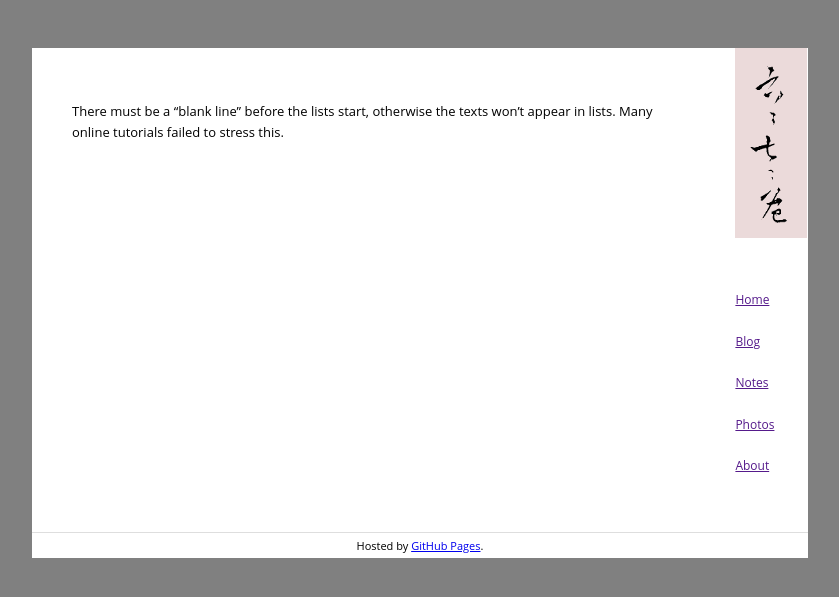
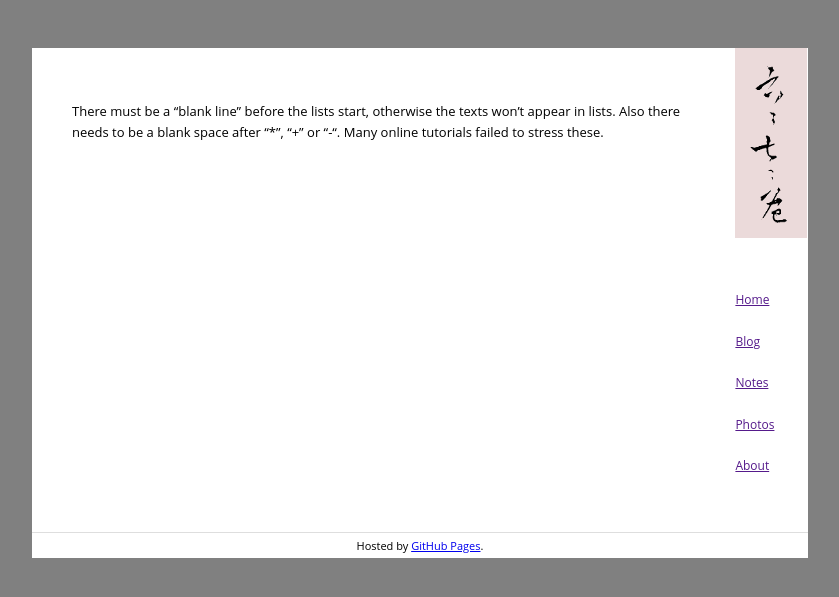
Before and after one commit to wangguanzhou/wangguanzhou.github.io, a Jekyll site: the page built from _posts/2014-12-01-markdown-list.md, in a window 1280 px wide. Shown: the top 597 px of the page, without its empty margins (220-1059 px from the left). Built offline with Jekyll 4.4.1, drawn with Linux system fonts in a browser that asks for light colours.

Commit message:
clean text

```diff
--- a/_posts/2014-12-01-markdown-list.md
+++ b/_posts/2014-12-01-markdown-list.md
@@ -5,4 +5,5 @@ category: Notes
 ---
 
 There must be a "blank line" before the lists start, otherwise the texts won't
-appear in lists. Many online tutorials failed to stress this.
+appear in lists. Also there needs to be a blank space after "*", "+" or "-".
+Many online tutorials failed to stress these.
```
Also changed, not shown: _posts/2014-12-01-eplmn.md (+1 -1 lines).
